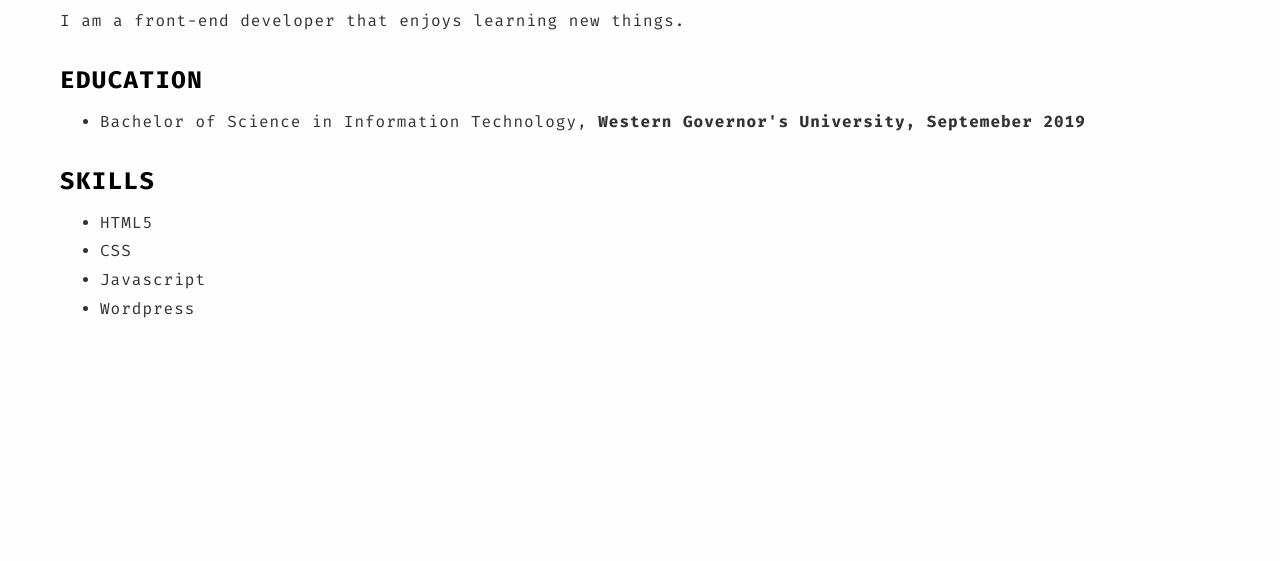
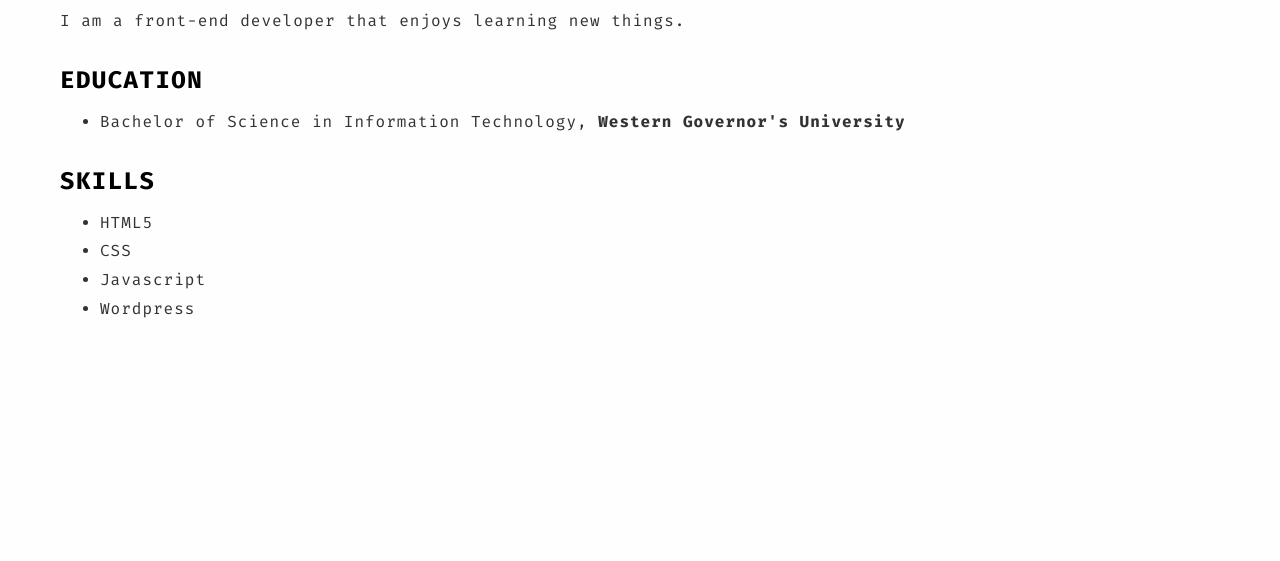
Before and after one commit to G3Dav/CV, a plain HTML site: page about.html in a window 1280 px wide. Shown: the part 166-727 px from the top of the page. Drawn offline with Linux system fonts and the light colour scheme.

Commit message:
Update about.html

```diff
--- a/about.html
+++ b/about.html
@@ -80,7 +80,7 @@
     <p>I am a front-end developer that enjoys learning new things. </p>
     <h3>Education</h3>
         <ul>
-        <li>Bachelor of Science in Information Technology, <strong>Western Governor's University, Septemeber 2019</strong></li>
+        <li>Bachelor of Science in Information Technology, <strong>Western Governor's University</strong></li>
         </ul>
       <P>
       <h3>Skills</h3>
```
